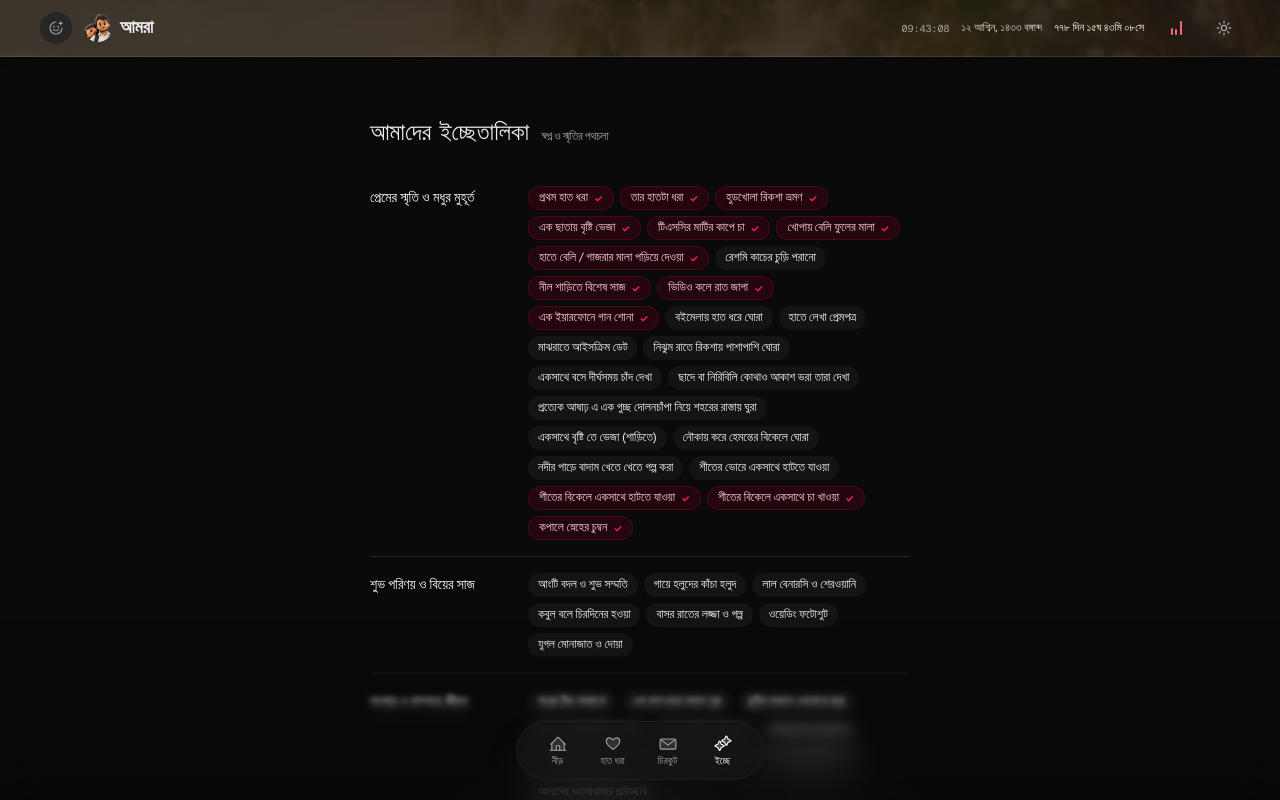
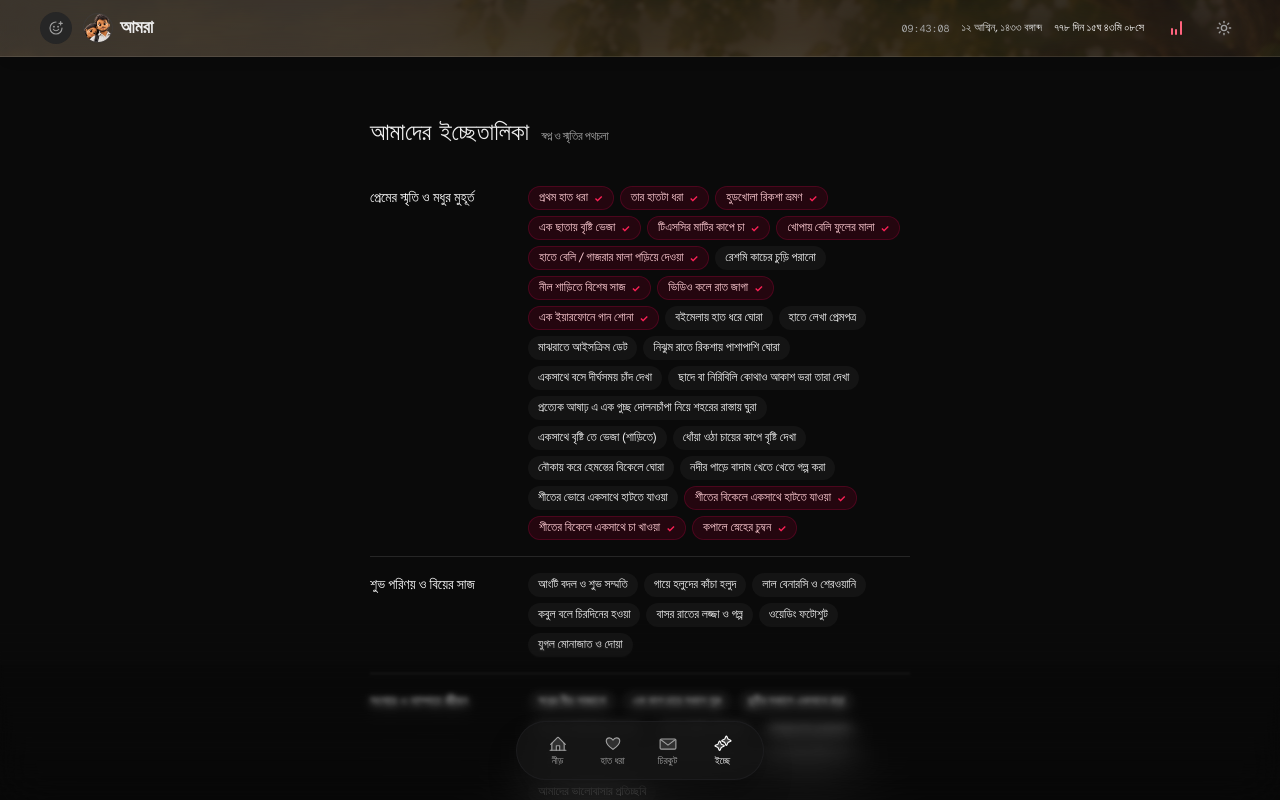
Before and after one commit to fiftee15n/9November, a Next.js app: page /ecche in a window 1280 px wide. Shown: the top 800 px of the page. Built offline with nearby package versions, Linux system fonts and the light colour scheme; what react-apple-emojis would draw is missing.

Commit message:
Add watching rain with steaming cup of tea wish to ecche list

```diff
--- a/app/ecche/page.tsx
+++ b/app/ecche/page.tsx
@@ -34,6 +34,7 @@ const BUCKET_LIST = [
       { name: "ছাদে বা নিরিবিলি কোথাও আকাশ ভরা তারা দেখা", done: false },
       { name: "প্রত্যেক আষাঢ় এ এক গুচ্ছ দোলনচাঁপা নিয়ে শহরের রাস্তায় ঘুরা", done: false },
       { name: "একসাথে বৃষ্টি তে ভেজা (শাড়িতে)", done: false },
+      { name: "ধোঁয়া ওঠা চায়ের কাপে বৃষ্টি দেখা", done: false },
       { name: "নৌকায় করে হেমন্তের বিকেলে ঘোরা", done: false },
       { name: "নদীর পাড়ে বাদাম খেতে খেতে গল্প করা", done: false },
       { name: "শীতের ভোরে একসাথে হাটতে যাওয়া", done: false },
```
